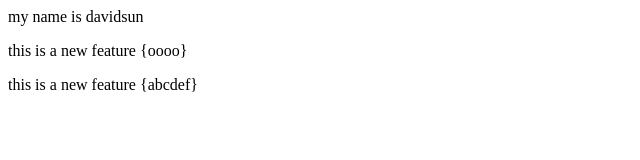
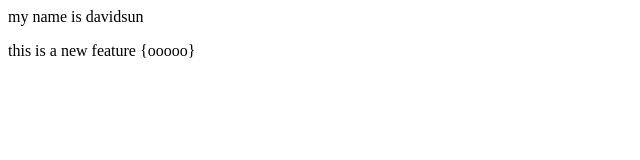
Before and after one commit to Naman-gautam/localrepo, a plain HTML site: page index.html in a window 1280 px wide. Shown: the whole page, without its empty margins (0-640 px from the left). Drawn offline with Linux system fonts and the light colour scheme.

Commit message:
commiting changes

```diff
--- a/index.html
+++ b/index.html
@@ -1,3 +1,2 @@
 <p>my name is davidsun</p>
-<p>this is a new feature {oooo}</p>
-<p>this is a new feature {abcdef}</p>
+<p>this is a new feature {ooooo}</p>
```
